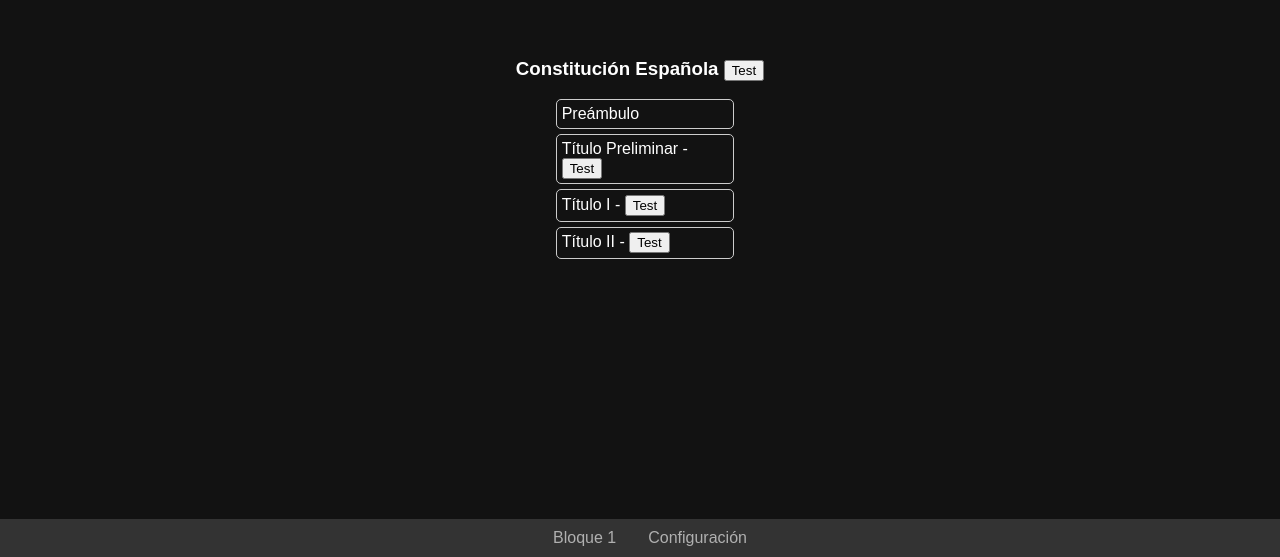
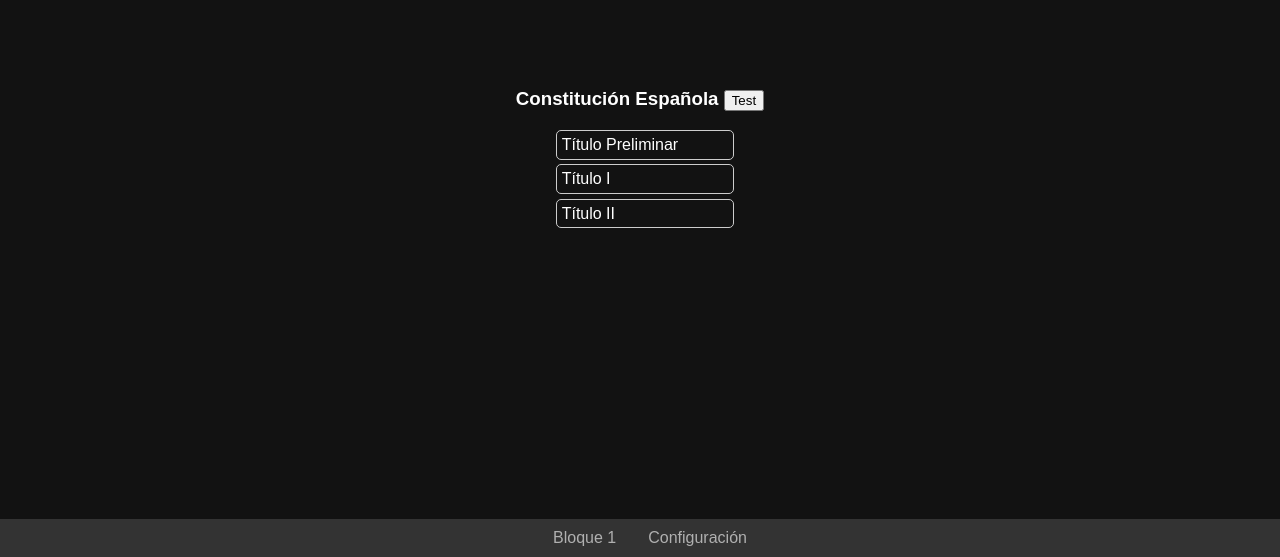
Before and after one commit to JorgeGolo/testconst, a React (Create React App) app: page / in a window 1280 px wide. Shown: the part 243-800 px from the top of the page. Built offline with nearby package versions, Linux system fonts and the light colour scheme.

Commit message:
new home

```diff
--- a/src/App.css
+++ b/src/App.css
@@ -284,7 +284,7 @@ label {
   cursor: pointer;
 }
 
-.opcion:hover {
+.opcion:hover, .ulstyle li:hover {
   background-color: #007bff;
   color: white;
   transform: scale(1.05);
--- a/src/App.js
+++ b/src/App.js
@@ -15,16 +15,14 @@ function App() {
     <div>
       <h3>Constitución Española  <button onClick={() => startTitleTest("constitucion")}>Test</button></h3>
       <ul className='ulstyle'>
-        <li>Preámbulo</li>
-        <li>
-          Título Preliminar -
-          <button onClick={() => startTitleTest("Título Preliminar")}>Test</button>
+        <li onClick={() => startTitleTest("Título Preliminar")}>
+          Título Preliminar
         </li>
-        <li>
-          Título I - <button onClick={() => startTitleTest("Título I")}>Test</button>
+        <li onClick={() => startTitleTest("Título I")}>
+          Título I
         </li>
-        <li>
-          Título II - <button onClick={() => startTitleTest("Título II")}>Test</button>
+        <li onClick={() => startTitleTest("Título II")}>
+          Título II
         </li>
       </ul>
 
```
